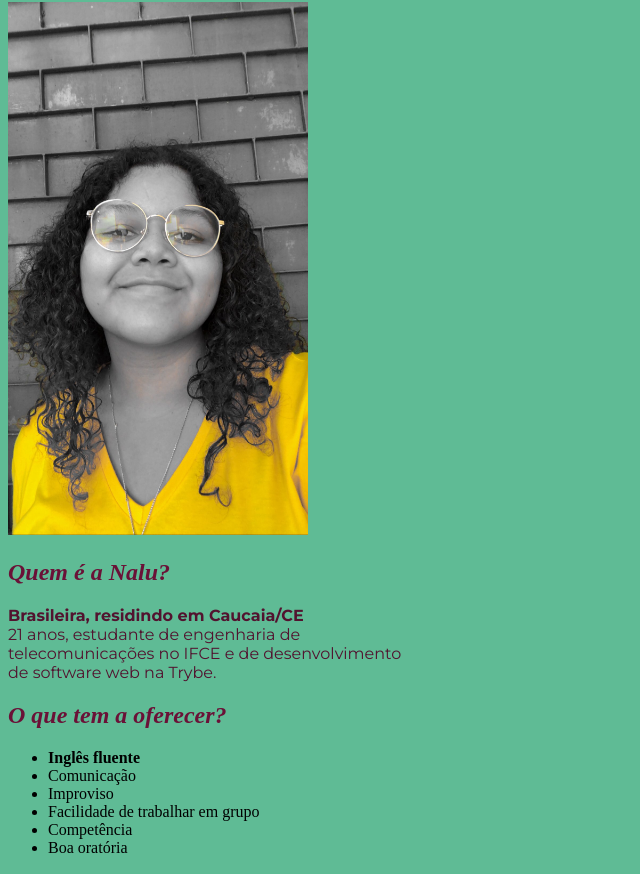
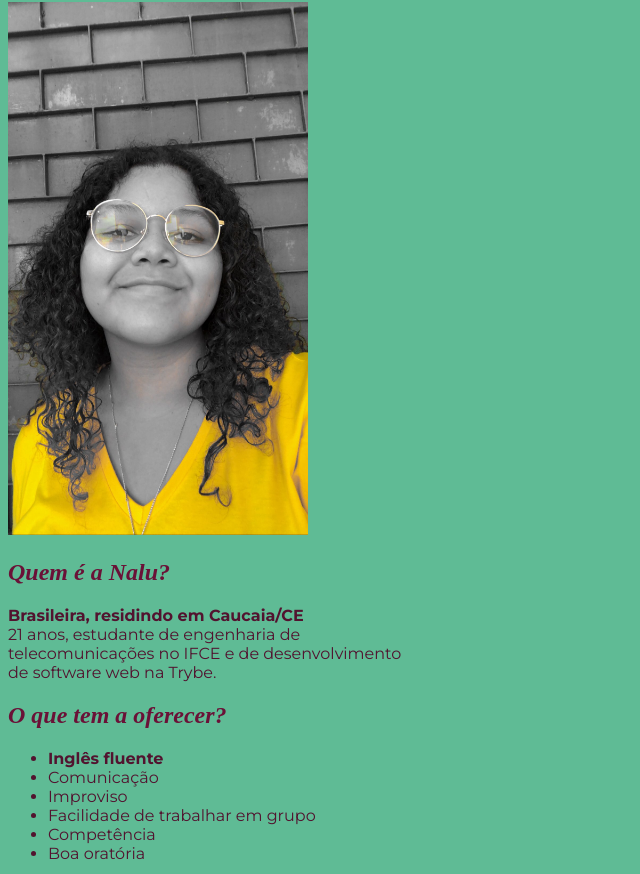
Before and after one commit to nalumelo/portfolio, a plain HTML site: page index.html in a window 1280 px wide. Shown: the part 78-952 px from the top of the page, without its empty margins (0-640 px from the left). Drawn offline with Linux system fonts and the light colour scheme.

Commit message:
muda itens das habilidades e do índice

```diff
--- a/index.html
+++ b/index.html
@@ -25,6 +25,10 @@
         }
         body{
             background-color: #5fbb95;
+        }
+        ul, ol{
+            font-family: Montserrat;
+            color: #52132f;
         }
     </style>
 </head>
```
